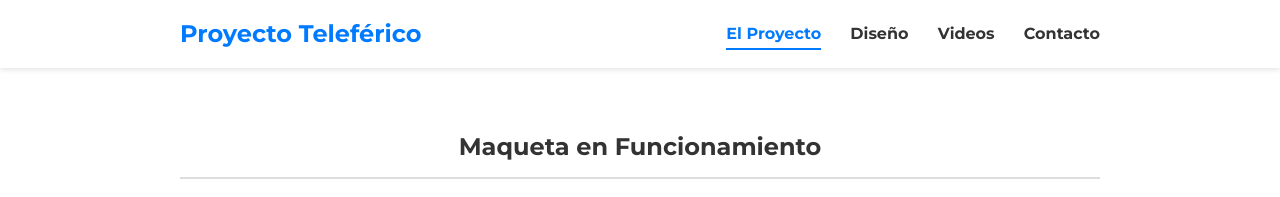
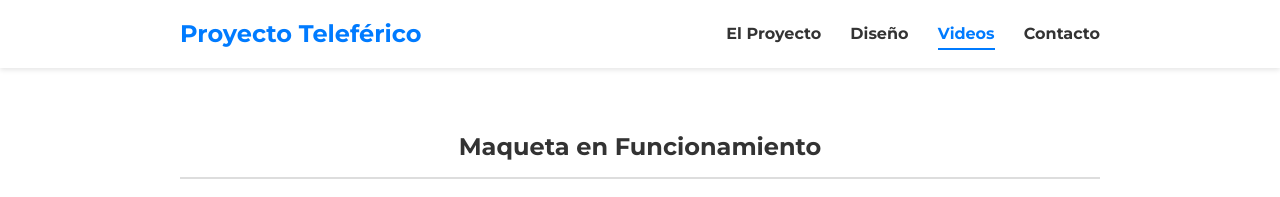
Before and after one commit to BrayanR27/brayanr27.github.io, a plain HTML site: page videos.html in a window 1280 px wide. Shown: the top 197 px of the page. Drawn offline with Linux system fonts and the light colour scheme.

Commit message:
Update videos.html

```diff
--- a/videos.html
+++ b/videos.html
@@ -15,9 +15,9 @@
         <div class="container">
             <a href="index.html" class="project-title">Proyecto Teleférico</a>
             <nav class="nav">
-                <a href="index.html" class="active">El Proyecto</a>
+                <a href="index.html">El Proyecto</a>
                 <a href="Diseño.html">Diseño</a>
-                <a href="videos.html">Videos</a>
+                <a href="videos.html" class="active">Videos</a>
                 <a href="Contacto.html">Contacto</a>
             </nav>
             <button class="hamburger-menu" id="hamburger-menu">
```
